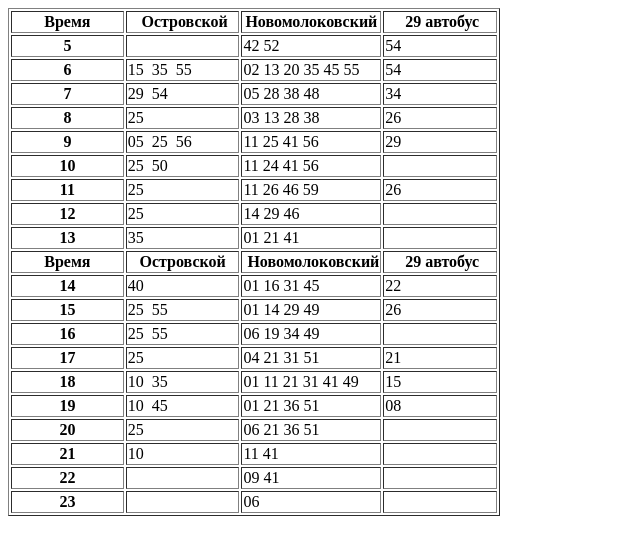
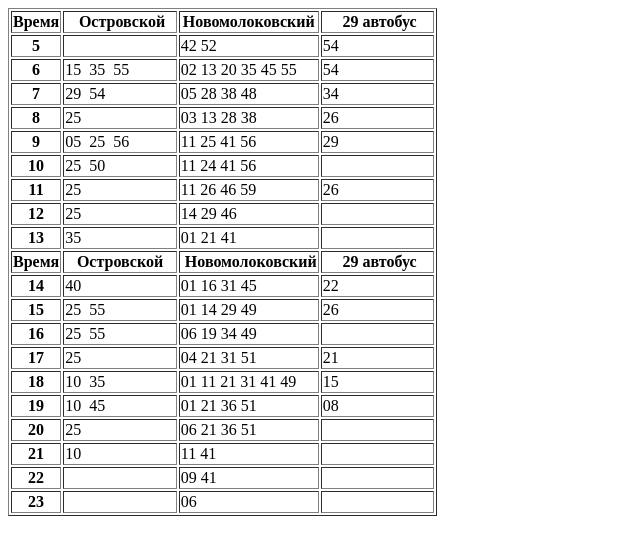
Before and after one commit to alex-17/raspisanie, a plain HTML site: page index.html in a window 1280 px wide. Shown: the whole page, without its empty margins (0-640 px from the left). Drawn offline with Linux system fonts and the light colour scheme.

Commit message:
Update index.html

```diff
--- a/index.html
+++ b/index.html
@@ -2,7 +2,7 @@
 
 	<tbody>
 		<tr>
-			<td style="width: 108.8px; text-align: center;"><strong>Время</strong></td>
+			<td style="text-align: center;"><strong>Время</strong></td>
 			<td style="text-align: center;"><strong>&nbsp;Островской</strong></td>
 			<td style="text-align: center;"><strong>Новомолоковский</strong></td>
 			<td style="text-align: center;"><strong>&nbsp;29 автобус</strong></td>
```
